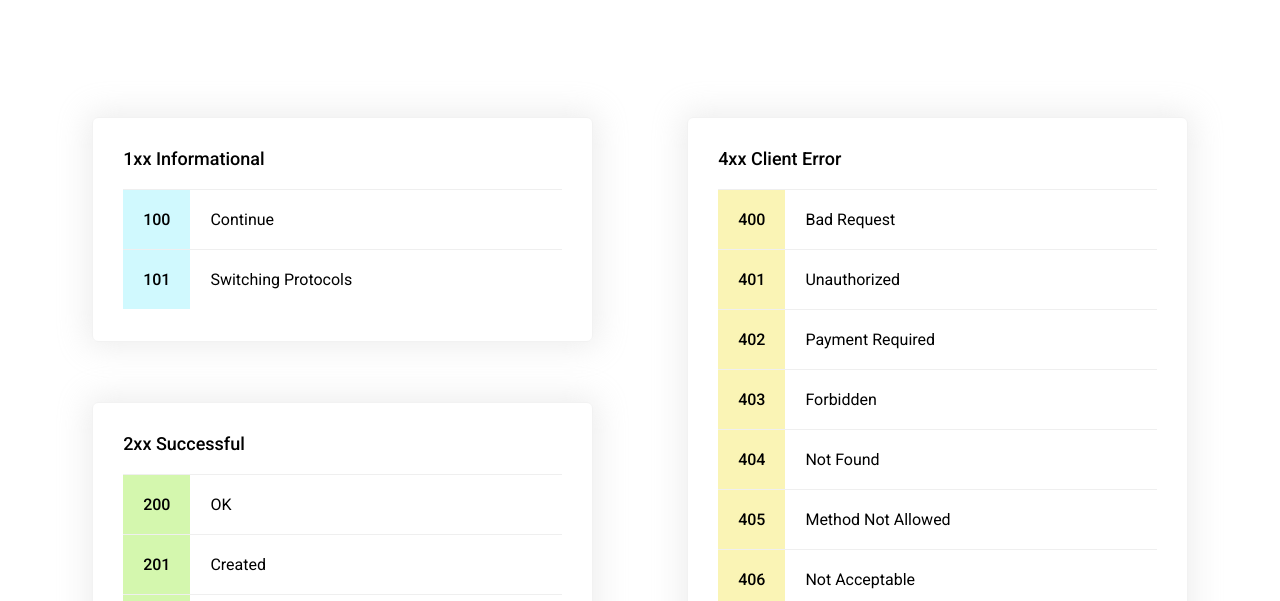
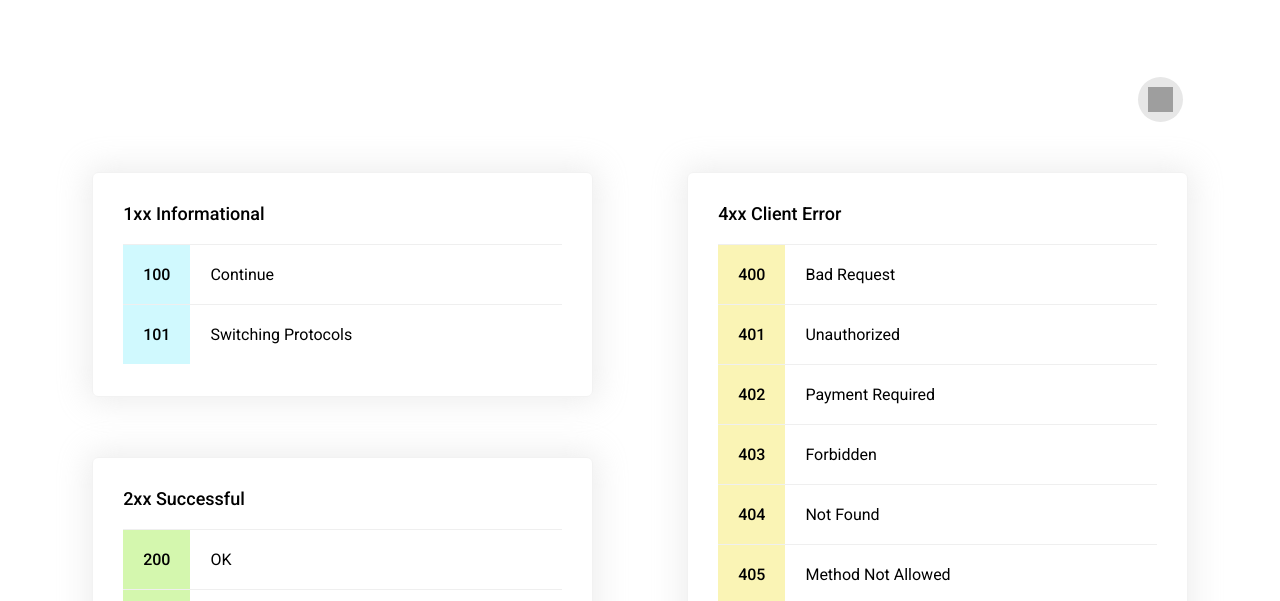
Before and after one commit to murillo94/know-http, a plain HTML site: page index.html in a window 1280 px wide. Shown: the part 163-764 px from the top of the page. Drawn offline with nearby package versions, Linux system fonts and the light colour scheme; grey boxes are pictures that could not be loaded.

Commit message:
refactoring

```diff
--- a/src/css/style.css
+++ b/src/css/style.css
@@ -7,38 +7,73 @@ body {
   font-family: 'Roboto', sans-serif;
 }
 
+#root {
+  margin: 80px 50px;
+}
+
 [data-color="1xx"] {
-  background: #d0f9fe;
+  background-color: #d0f9fe;
 }
 
 [data-color="2xx"] {
-  background: #d4f7ae;
+  background-color: #d4f7ae;
 }
 
 [data-color="3xx"] {
-  background: #cdc8ff;
+  background-color: #cdc8ff;
 }
 
 [data-color="4xx"] {
-  background: #faf4b5;
+  background-color: #faf4b5;
 }
 
 [data-color="5xx"] {
-  background: #fbb7b7;
+  background-color: #fbb7b7;
 }
 
 .title {
   text-align: center;
-  margin: 80px 0 0;
-  padding: 0 30px;
+  margin: 0;
 }
 
 .sub-title {
   text-align: center;
-  margin: 20px 0 80px;
-  padding: 0 30px;
+  margin: 20px 0 0;
   color: #b2b2b2;
   font-weight: 400;
+}
+
+.options {
+  display: flex;
+  justify-content: flex-end;
+  margin: 80px 4% 50px;
+}
+
+.btn-options {
+  display: flex;
+  justify-content: center;
+  align-items: center;
+  height: 45px;
+  width: 45px;
+  border-radius: 25px;
+  background-color: #e7e7e7;
+  box-shadow: none;
+  border: none;
+  cursor: pointer;
+  transform: translateY(0px);
+  transition: all .15s ease-in;
+}
+
+.btn-options:hover {
+  box-shadow: 0 8px 20px rgba(138, 135, 135, .6);
+  transform: translateY(-2px);
+  transition: all .15s ease-in;
+}
+
+.btn-options img {
+  display: block;
+  height: 25px;
+  width: 25px;
 }
 
 .wrapper {
@@ -47,7 +82,6 @@ body {
   grid-template-rows: 225px;
 	grid-gap: 60px 10px;
   justify-items: center;
-  margin: 120px 50px;
 }
 
 .item1-area {
@@ -109,6 +143,55 @@ body {
   line-height: 22px;
 }
 
+.tooltip {
+  cursor: pointer;
+  border-radius: 100%;
+  position: relative;
+}
+
+.tooltip::before {
+  position: absolute;
+  top: 55px;
+  left: -108px;
+  background-color: #000;
+  border-radius: 8px;
+  border-top-right-radius: 8px;
+  color: #fff;
+  content: attr(aria-label);
+  padding: 7px;
+  text-transform: none;
+  transition: all .15s ease-in;
+  width: 123px;
+  border-top-right-radius: 0;
+}
+
+.tooltip::after {
+  position: absolute;
+  bottom: -10px;
+  left: 24px;
+  border-left: 5px solid transparent;
+  border-right: 5px solid transparent;
+  border-bottom: 5px solid #000;
+  content: " ";
+  font-size: 0;
+  line-height: 0;
+  margin-left: -5px;
+  width: 0;
+}
+
+.tooltip::before, .tooltip::after {
+  color: #efefef;
+  font-size: 15px;
+  opacity: 0;
+  pointer-events: none;
+  text-align: center;
+  transition: all .15s ease-in;
+}
+
+.tooltip:focus::before, .tooltip:focus::after, .tooltip:hover::before, .tooltip:hover::after {
+  opacity: 1;
+}
+
 @media (max-width: 768px) {
 
   .wrapper {
--- a/src/js/index.js
+++ b/src/js/index.js
@@ -1,13 +1,36 @@
 const data = data;
+
+const HeaderTitles = () => (
+  <div>
+    <h1 className="title">
+      Learn the basics concepts about HTTP status code
+    </h1>
+    <h3 className="sub-title">
+      This is a list of HTTP status code that might be returned when a browser requests a service from a web service
+    </h3>
+  </div>
+)
+
+const HeaderOptions = () => {
+  return (
+    <div className="options">
+    <span className="tooltip" aria-label="Generate PDF">
+      <button className="btn-options" onClick={()=> alert('todo :D')}>
+        <img src="https://png.icons8.com/metro/100/pdf.png" />
+      </button>
+    </span>
+    </div>
+  )
+}
 
 const ListCodes = props => {
   const { value, reason, digit } = props;
   return (
-    <div class="item-desc">
-      <div class="item-code" data-color={digit}>
+    <div className="item-desc">
+      <div className="item-code" data-color={digit}>
         {value}
       </div>
-      <div class="item-code-title">
+      <div className="item-code-title">
         {reason}
       </div>
     </div>
@@ -26,8 +49,8 @@ const ListItems = props => {
     />
   )
   return (
-    <div class={classItem}>
-      <p class="item-title">
+    <div className={classItem}>
+      <p className="item-title">
         {digit} {reason}
       </p>
       {listCodes}
@@ -47,14 +70,10 @@ const StatusList = props => {
     />
   )
   return (
-    <div>
-      <h1 class="title">
-        Learn the basics concepts about HTTP status code
-      </h1>
-      <h3 class="sub-title">
-        This is a list of HTTP status code that might be returned when a browser requests a service from a web service
-      </h3>
-      <div class="wrapper">
+    <div id="pdf">
+      <HeaderTitles />
+      <HeaderOptions />
+      <div className="wrapper">
         {listItems}
       </div>
     </div>
```
